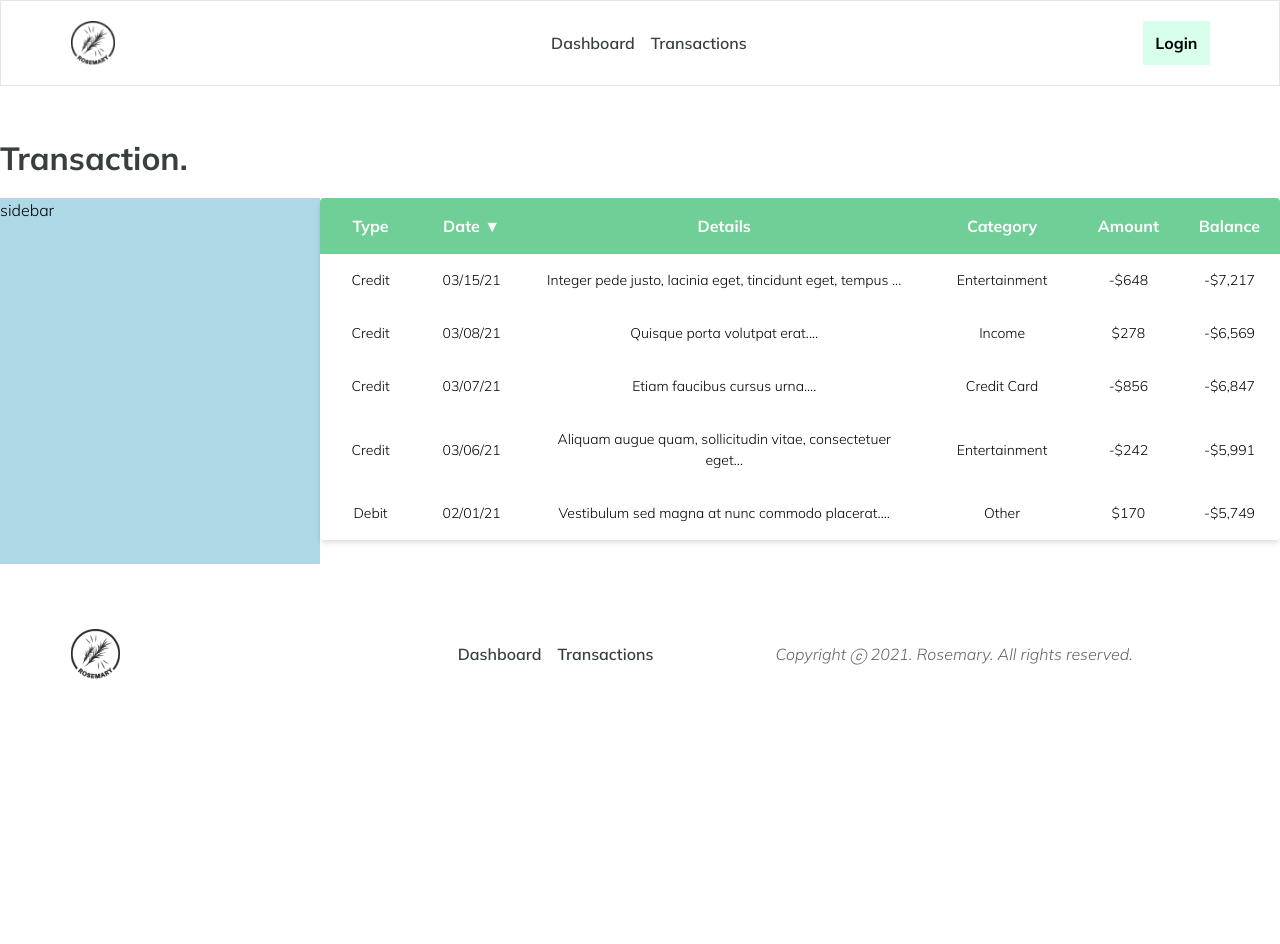
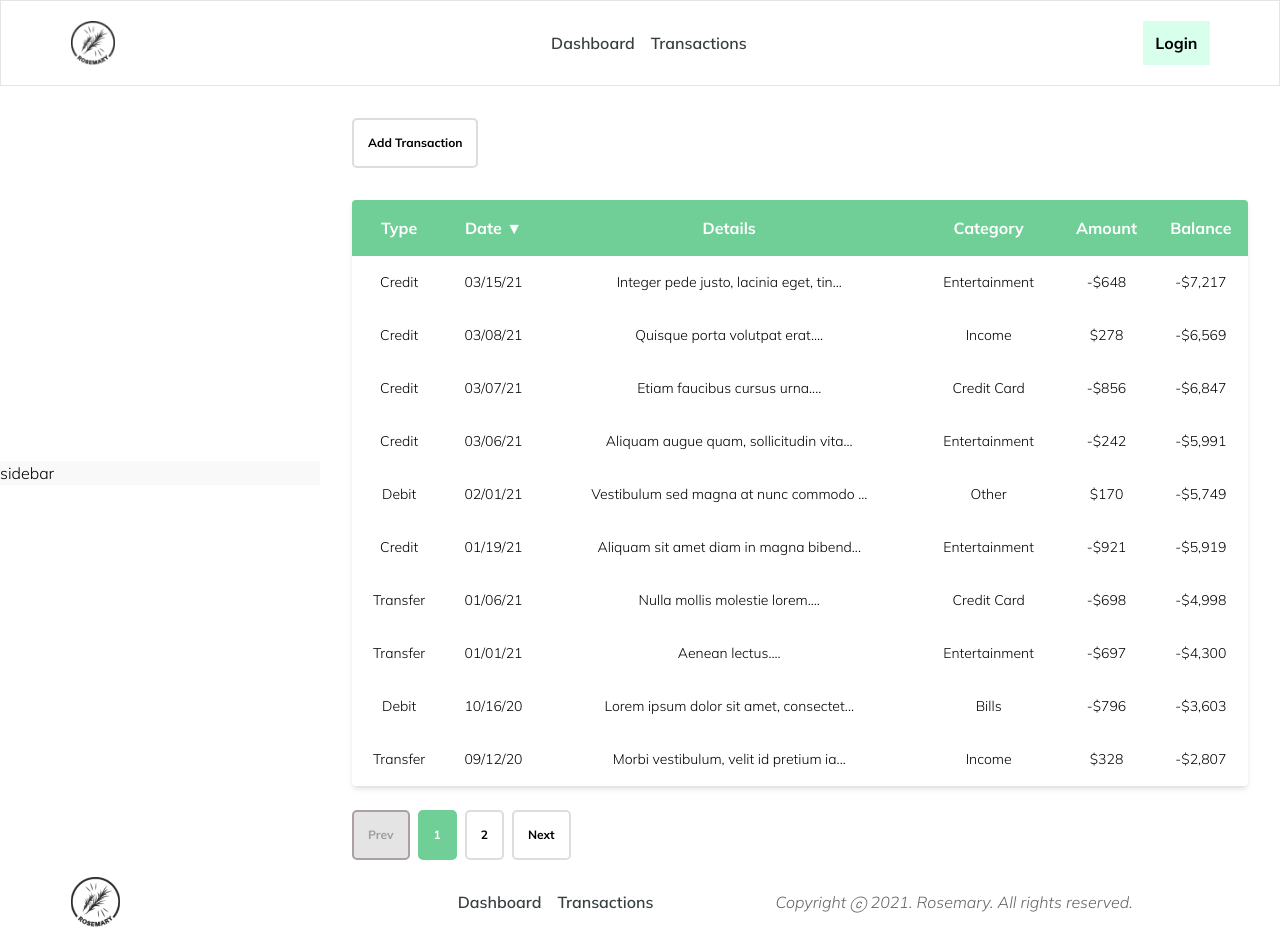
Before and after one commit to markanator/rosemary-personal-finance, a React (Create React App) app: page /transactions in a window 1280 px wide. Before the commit the page ends 800 px from the top, so only its background shows below. Built offline with nearby package versions, Linux system fonts and the light colour scheme.

Commit message:
basic functionality/styles setup

```diff
--- a/src/components/features/transactionsPage/MainTable/FullTable.js
+++ b/src/components/features/transactionsPage/MainTable/FullTable.js
@@ -3,6 +3,7 @@ import { usePagination, useSortBy, useTable } from 'react-table';
 import MOCK_DATA from '../../../../tempData/trxList.json';
 import formatMoney from '../../../../utils/formatMoney';
 import { MainTableColumns } from './tableColumns';
+import './mainTrxTable.scss';
 
 export default function FullTable() {
   let balance = 0;
@@ -41,7 +42,7 @@ export default function FullTable() {
       initialState: {
         sortBy: [{ id: 'trx_date', desc: true }],
         pageIndex: 0,
-        pageSize: 5,
+        pageSize: 10,
       },
     },
     useSortBy,
@@ -50,7 +51,10 @@ export default function FullTable() {
 
   return (
     <>
-      <div className="trxtable__main">
+      <div className="trxtable__wrapper">
+        <div className="trxtable__header">
+          <button className="btn-primary">Add Transaction</button>
+        </div>
         <table className="trx__table" {...getTableProps()}>
           <thead>
             {headerGroups.map(headerGroup => (
@@ -91,6 +95,31 @@ export default function FullTable() {
             })}
           </tbody>
         </table>
+        <div className="--paginate">
+          <button
+            className="btn-primary"
+            onClick={() => previousPage()}
+            disabled={!canPreviousPage}
+          >
+            Prev
+          </button>
+          {pageOptions.map((page, idx) => (
+            <button
+              className={`btn-primary ${pageIndex === idx ? 'active' : ''}`}
+              key={page}
+              onClick={() => gotoPage(idx)}
+            >
+              {idx + 1}
+            </button>
+          ))}
+          <button
+            className="btn-primary"
+            onClick={() => nextPage()}
+            disabled={!canNextPage}
+          >
+            Next
+          </button>{' '}
+        </div>
       </div>
     </>
   );
--- /dev/null
+++ b/src/components/features/transactionsPage/MainTable/mainTrxTable.scss
@@ -0,0 +1,12 @@
+.trxtable__wrapper {
+  padding: 0px 2rem;
+
+  .trxtable__header {
+    margin: 2rem 0px;
+  }
+
+  .trx__table {
+    // width: 100%;
+    max-width: 1250px;
+  }
+}
--- a/src/components/features/transactionsPage/MainTable/tableColumns.js
+++ b/src/components/features/transactionsPage/MainTable/tableColumns.js
@@ -15,7 +15,7 @@ export const MainTableColumns = [
   {
     Header: 'Details',
     accessor: 'trx_details',
-    Cell: ({ value }) => `${value.slice(0, 57)}...`,
+    Cell: ({ value }) => `${value.slice(0, 37)}...`,
     disableFilters: true,
   },
   {
--- a/src/pages/transaction.js
+++ b/src/pages/transaction.js
@@ -6,7 +6,6 @@ export default function Transaction() {
   return (
     <Layout>
       <main className="transaction__main">
-        <h1 className="--header">Transaction.</h1>
         <div className="transaction__wrapper">
           <aside className="transaction__sidebar">sidebar</aside>
           <section className="transaction__table">
--- a/src/styles/_transactionPage.scss
+++ b/src/styles/_transactionPage.scss
@@ -1,25 +1,26 @@
 .transaction__main {
   display: flex;
-  flex-direction: column;
+  justify-content: center;
+  align-items: center;
+  width: 100%;
   height: 100%;
-  padding-top: 3rem;
-  padding-bottom: 3rem;
-
-  .--header {
-    margin-bottom: 1rem;
-  }
 
   .transaction__wrapper {
     display: flex;
     flex-direction: row;
+    justify-content: center;
+    align-items: center;
 
     .transaction__sidebar {
+      display: flex;
       width: 25%;
-      background-color: lightblue;
+      height: 100%;
+      background-color: #f9f9f9;
     }
 
     .transaction__table {
       width: 75%;
+      height: 100%;
     }
   }
 }
```
